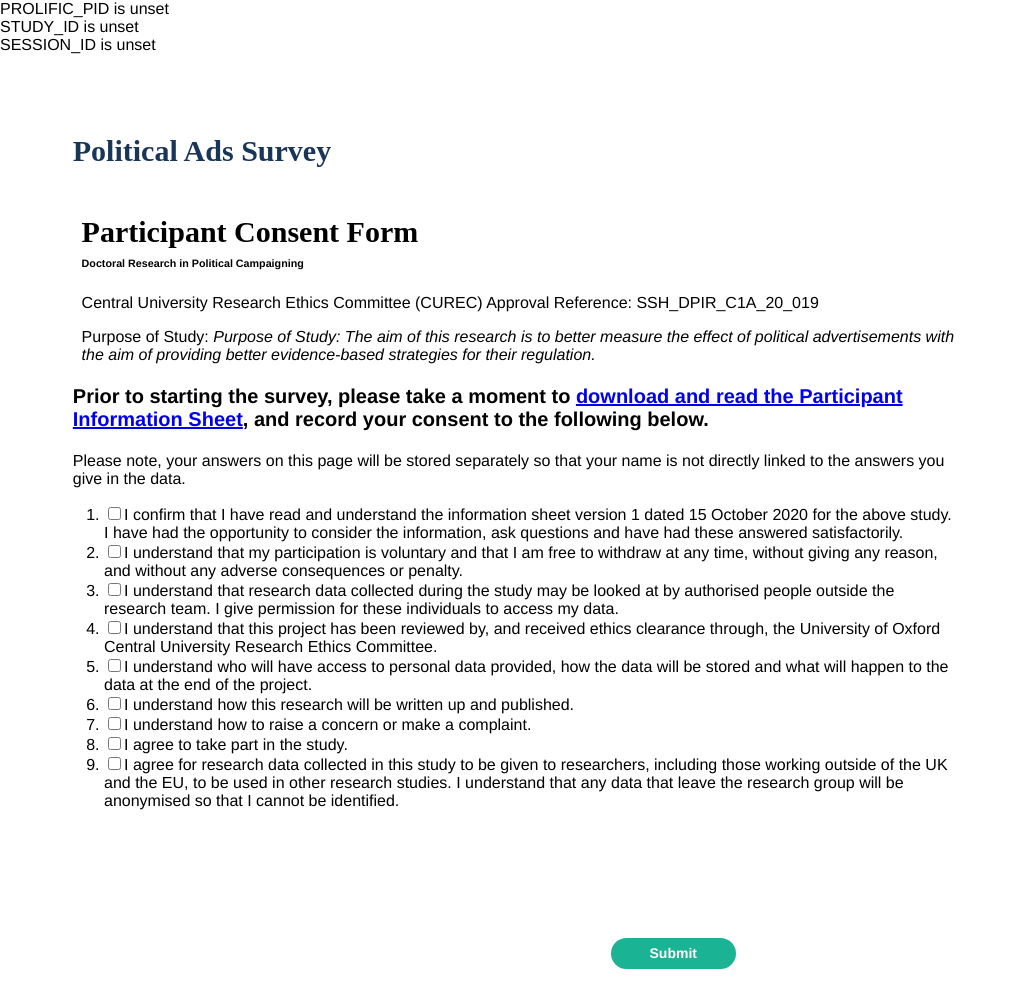
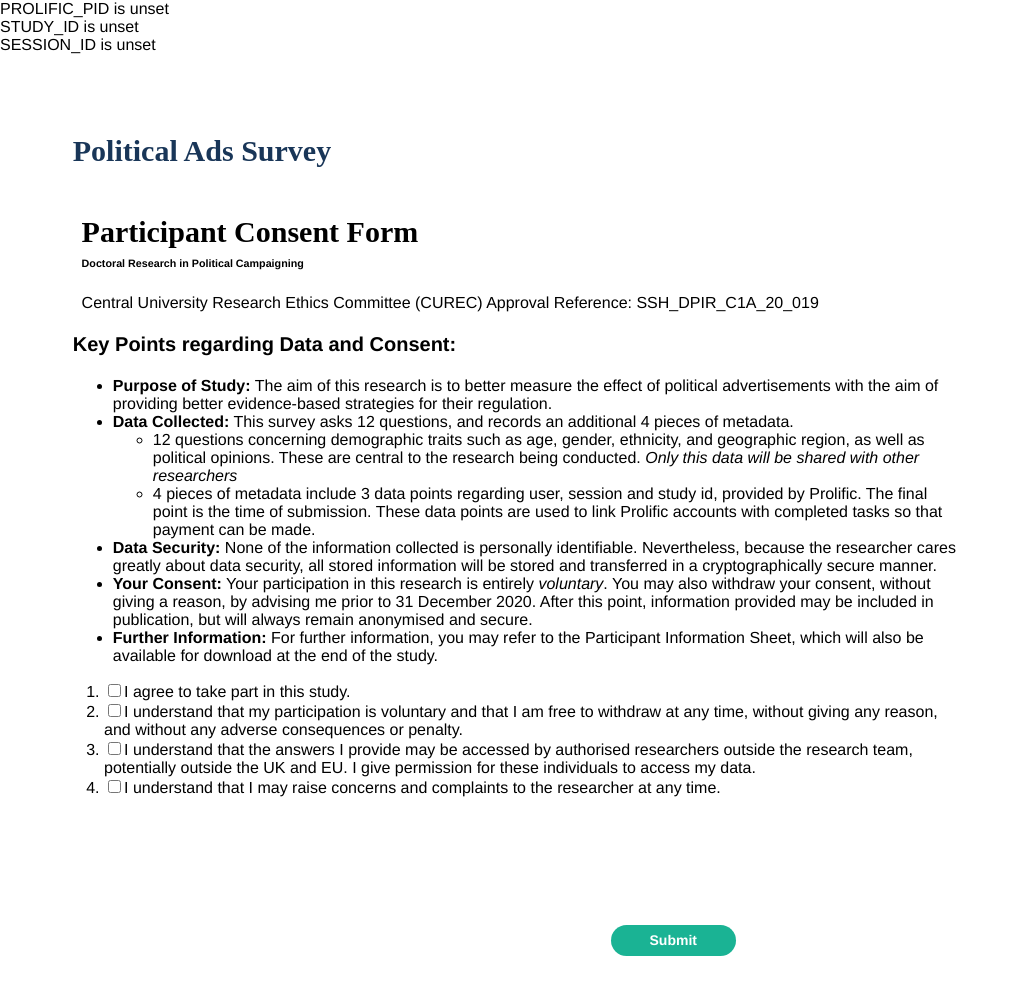
Before and after one commit to muhark/dotas-design, a PHP site: page /train/consent.php in a window 1280 px wide. Shown: the whole page, without its empty margins (0-1018 px from the left). After the commit the page ends 956 px from the top, so only its background shows below. Run offline with PHP 8.4, Linux system fonts and the light colour scheme; some web fonts are replaced.

Commit message:
Restyling, bug fixes

```diff
--- a/src/ad.php
+++ b/src/ad.php
@@ -20,7 +20,7 @@ $userData = array();
 
 foreach($userVars as $name){
   if(isset($_GET[$name])){
-    echo $name . " is set to " . $_GET[$name] . "<br>";
+    // echo $name . " is set to " . $_GET[$name] . "<br>";
     $userData[$name] = $_GET[$name];
   } else {
     echo $name . " is unset<br>";
@@ -42,10 +42,10 @@ foreach($userVars as $name){
   </div>
 
   <!-- SUBTITLE AND BRIEF -->
-  <div id="video-container">
+  <div id="video-container" class="sv-body__page">
     <div class="sv-page sv-body__page">
       <h4 class="sv-title sv-page__title">
-        <span style="position: static;">Short Political Advertisement</span>
+        <span style="position: static;">Short Advertisement</span>
       </h4>
       <div class="sv-description sv-page__description">
         <span style="position: static;">Please watch this video from beginning to end, without skipping ahead. Once the video has been watched, the option to proceed to the next page will become available.</span>
--- a/src/consent.php
+++ b/src/consent.php
@@ -21,7 +21,7 @@ $userData = array();
 
 foreach($userVars as $name){
   if(isset($_GET[$name])){
-    echo $name . " is set to " . $_GET[$name] . "<br>";
+    // echo $name . " is set to " . $_GET[$name] . "<br>";
     $userData[$name] = $_GET[$name];
   } else {
     echo $name . " is unset<br>";
@@ -54,21 +54,27 @@ foreach($userVars as $name){
       <div class="sv-description sv-page__description">
         <h6>Doctoral Research in Political Campaigning</h6>
         <p>Central University Research Ethics Committee (CUREC) Approval Reference: SSH_DPIR_C1A_20_019</p>
-        <p>
-          Purpose of Study: <em>Purpose of Study: The aim of this research is to better measure the effect of political advertisements with the aim of providing better evidence-based strategies for their regulation.</em>
-        </p>
       </div>
     </div>
 
     <div class="sv-row sv-clearfix">
       <div class="sv-question" style="flex: 1 1 100%; width: 100%; min-width: 300px; max-width: initial;" id="consent0" name="consent0">
         <h5 class="sv-question__title">
+          Key Points regarding Data and Consent:
+        </h5>
+        <!-- <h5 class="sv-question__title">
           Prior to starting the survey, please take a moment to <a href="/Participant-Information-Sheet.docx">download and read the Participant Information Sheet</a>, and record your consent to the following below.
-        </h5>
+        </h5> -->
         <div class="sv-description sv-question__description">
-          <p>
-            Please note, your answers on this page will be stored separately so that your name is not directly linked to the answers you give in the data.
-          </p>
+          <ul>
+            <li><b>Purpose of Study:</b> The aim of this research is to better measure the effect of political advertisements with the aim of providing better evidence-based strategies for their regulation.</li>
+            <li><b>Data Collected:</b> This survey asks 12 questions, and records an additional 4 pieces of metadata.<ul>
+              <li>12 questions concerning demographic traits such as age, gender, ethnicity, and geographic region, as well as political opinions. These are central to the research being conducted. <em>Only this data will be shared with other researchers</em></li>
+              <li>4 pieces of metadata include 3 data points regarding user, session and study id, provided by Prolific. The final point is the time of submission. These data points are used to link Prolific accounts with completed tasks so that payment can be made.</li>
+            </ul></li>
+            <li><b>Data Security:</b> None of the information collected is personally identifiable. Nevertheless, because the researcher cares greatly about data security, all stored information will be stored and transferred in a cryptographically secure manner.</li>
+            <li><b>Your Consent:</b> Your participation in this research is entirely <em>voluntary</em>. You may also withdraw your consent, without giving a reason, by advising me prior to 31 December 2020. After this point, information provided may be included in publication, but will always remain anonymised and secure.</li>
+            <li><b>Further Information:</b> For further information, you may refer to the Participant Information Sheet, which will also be available for download at the end of the study.</li>
         </div>
         <form method="post" action="
         <?php
@@ -78,21 +84,10 @@ foreach($userVars as $name){
         ?>" target="_self">
 
           <ol type="1">
-            <li> <input type="checkbox" id="consent1" name="consent1" value="1" required><label for="consent1">I confirm that I have read and understand the information sheet version 1 dated 15 October 2020 for the above study. I have had the opportunity to
-                consider the information, ask questions and have had these answered satisfactorily.</label>
-            <li> <input type="checkbox" id="consent2" name="consent2" value="1" required><label for="consent2">I understand that my participation is voluntary and that I am free to withdraw at any time, without giving any reason, and without any adverse
-                consequences or penalty.</label>
-            <li> <input type="checkbox" id="consent3" name="consent3" value="1" required><label for="consent3">I understand that research data collected during the study may be looked at by authorised people outside the research team. I give permission for
-                these individuals to access my data.</label>
-            <li> <input type="checkbox" id="consent4" name="consent4" value="1" required><label for="consent4">I understand that this project has been reviewed by, and received ethics clearance through, the University of Oxford Central University Research
-                Ethics Committee.</label>
-            <li> <input type="checkbox" id="consent5" name="consent5" value="1" required><label for="consent5">I understand who will have access to personal data provided, how the data will be stored and what will happen to the data at the end of the
-                project.</label>
-            <li> <input type="checkbox" id="consent6" name="consent6" value="1" required><label for="consent6">I understand how this research will be written up and published.</label>
-            <li> <input type="checkbox" id="consent7" name="consent7" value="1" required><label for="consent7">I understand how to raise a concern or make a complaint.</label>
-            <li> <input type="checkbox" id="consent8" name="consent8" value="1" required><label for="consent8">I agree to take part in the study.</label>
-            <li> <input type="checkbox" id="consent9" name="consent9" value="1" required><label for="consent9">I agree for research data collected in this study to be given to researchers, including those working outside of the UK and the EU, to be used in
-                other research studies. I understand that any data that leave the research group will be anonymised so that I cannot be identified.</label>
+            <li> <input type="checkbox" id="consent1" name="consent1" value="1" required><label for="consent1">I agree to take part in this study.</label></li>
+            <li> <input type="checkbox" id="consent1" name="consent2" value="1" required><label for="consent1">I understand that my participation is voluntary and that I am free to withdraw at any time, without giving any reason, and without any adverse consequences or penalty.</label></li>
+            <li> <input type="checkbox" id="consent1" name="consent3" value="1" required><label for="consent1">I understand that the answers I provide may be accessed by authorised researchers outside the research team, potentially outside the UK and EU. I give permission for these individuals to access my data.</label></li>
+            <li> <input type="checkbox" id="consent1" name="consent4" value="1" required><label for="consent1">I understand that I may raise concerns and complaints to the researcher at any time.</label></li>
           </ol>
       </div>
     </div>
--- a/src/end-of-survey.php
+++ b/src/end-of-survey.php
@@ -25,7 +25,7 @@ $userData = array();
 
 foreach($userVars as $name){
   if(isset($_GET[$name])){
-    echo $name . " is set to " . $_GET[$name] . "<br>";
+    // echo $name . " is set to " . $_GET[$name] . "<br>";
     $userData[$name] = $_GET[$name];
   } else {
     echo $name . " is unset<br>";
@@ -107,7 +107,7 @@ $email = "musashi.harukawa@politics.ox.ac.uk";
         <p>You have now completed the survey.</p>
         <h5 class="payment-code">Click <a href=<?php echo $ccode; ?>>here</a> to be redirected back to prolific and receive payment.</h5>
         <p>Please bear with me while I verify your responses, but I will strive to ensure that you receive payment within 72 of completing this task.</p>
-        <p>If you have further questions about the survey, payment, or change your mind regarding consent, please contact me at <?php echo $email; ?></p>
+        <p>If you have further questions about the survey, payment, or change your mind regarding consent, please contact me in the email address provided in the Participant Information Sheet.</p>
       </div>
     </div>
 
--- a/src/posttreatment.php
+++ b/src/posttreatment.php
@@ -23,7 +23,7 @@ $userData = array();
 
 foreach($userVars as $name){
   if(isset($_GET[$name])){
-    echo $name . " is set to " . $_GET[$name] . "<br>";
+    // echo $name . " is set to " . $_GET[$name] . "<br>";
     $userData[$name] = $_GET[$name];
   } else {
     echo $name . " is unset<br>";
@@ -46,7 +46,7 @@ foreach($userVars as $name){
     </div>
   </div>
 
-    <div id="surveyContent">
+    <div id="surveyContent" class="sv-body__page">
       <form method="post" action="
       <?php
       echo "/end-of-survey.php?PROLIFIC_PID=" . $userData['PROLIFIC_PID'] .
--- a/src/treatment.php
+++ b/src/treatment.php
@@ -22,7 +22,7 @@ $userData = array();
 
 foreach($userVars as $name){
   if(isset($_GET[$name])){
-    echo $name . " is set to " . $_GET[$name] . "<br>";
+    // echo $name . " is set to " . $_GET[$name] . "<br>";
     $userData[$name] = $_GET[$name];
   } else {
     echo $name . " is unset<br>";
@@ -126,7 +126,7 @@ try {
 $conn = null;
 
 // Generate briefing page
-$briefURL = "/home/" . get_current_user() . "/dotas-design/briefs/" . $brief . ".html";
+$briefURL = "/home/" . get_current_user() . "/Dev/dotas-design/briefs/" . $brief . ".html";
 $briefFile = fopen($briefURL, "r");
 echo fread($briefFile, filesize($briefURL));
 fclose($briefFile);
```
Also changed, not shown: src/consent-interstitial.php (+3 -18 lines), src/pretreatment.php (+17 -24 lines).
